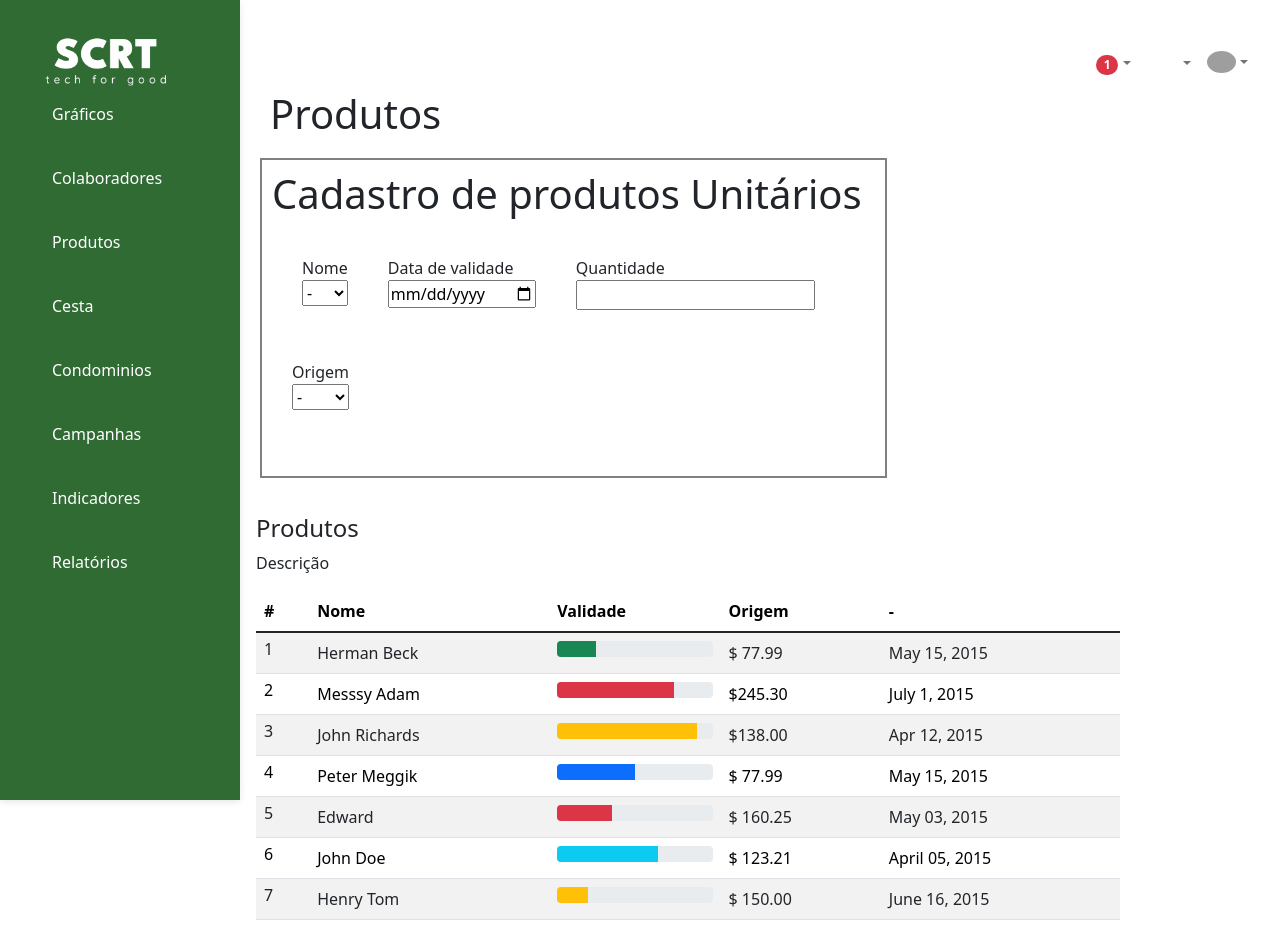
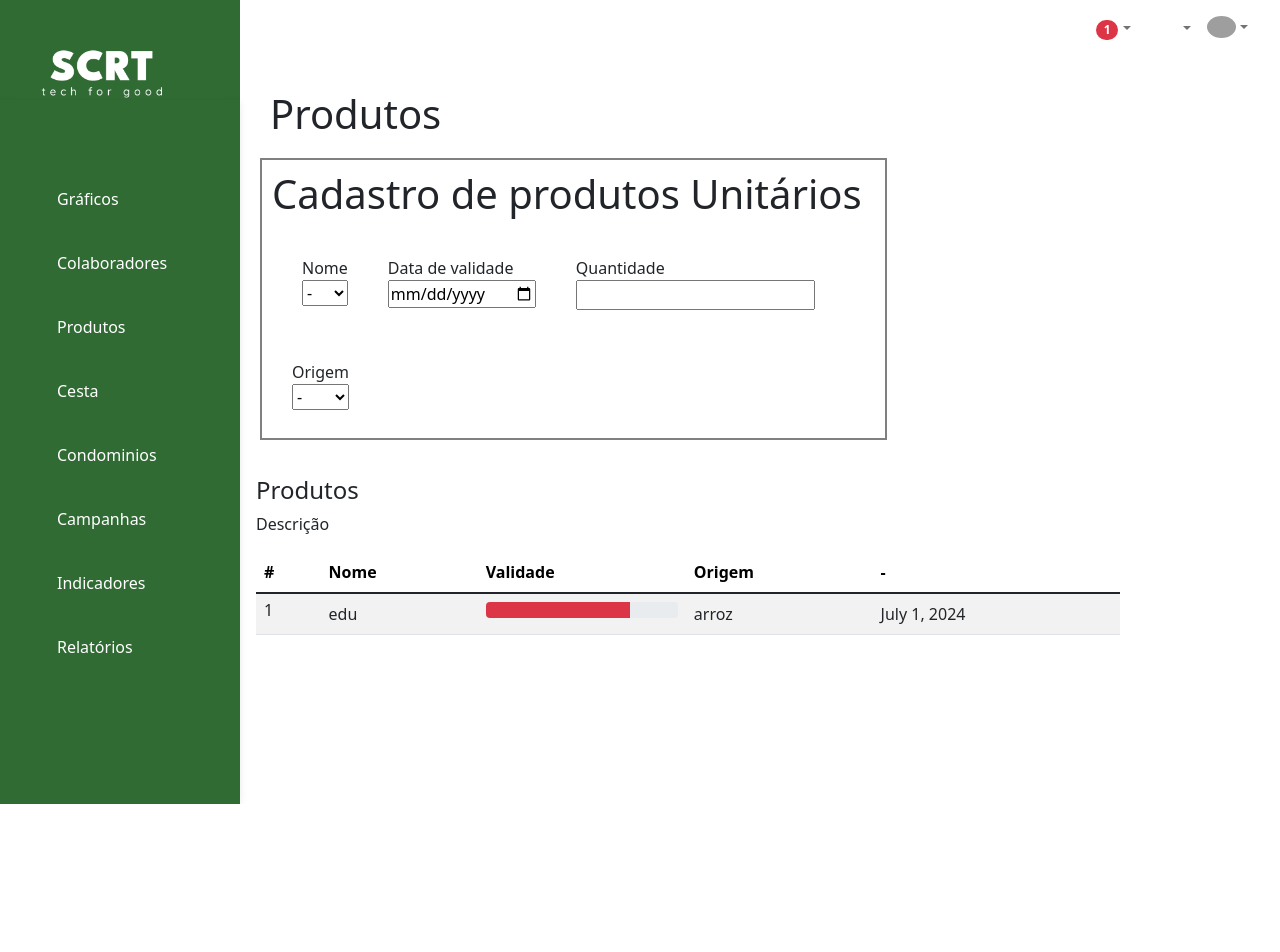
Before and after one commit to equipe-SCRT/frontend, a React (Create React App) app: page /dashboard/cadastroProduto in a window 1280 px wide. After the commit the page ends 804 px from the top, so only its background shows below. Built offline with nearby package versions, Linux system fonts and the light colour scheme; grey boxes are pictures that could not be loaded.

Commit message:
conexao feita

```diff
--- a/src/pages/ProdutoCadastroPage.jsx
+++ b/src/pages/ProdutoCadastroPage.jsx
@@ -9,32 +9,98 @@
 import NavBar from './components/navbar.component';
 
 const ProdutoCadastro = () => {
+  let produtos = [
+    <tr>
+    <td className="py-1">
+      1
+    </td>
+    <td>edu</td>
+    <td>
+      <div className="progress">
+        <div
+          className="progress-bar bg-danger"
+          role="progressbar"
+          style={{ width: "75%" }}
+          aria-valuenow={75}
+          aria-valuemin={0}
+          aria-valuemax={100}
+        />
+      </div>
+    </td>
+    <td>arroz</td>
+    <td>July 1, 2024</td>
+  </tr>
+  ];
+
+  const api = axios.create({
+    baseURL: "http://localhost:8080/produtos",
+    withCredentials: false,
+    headers: {
+      'Access-Control-Allow-Origin': '*',
+      'Access-Control-Allow-Methods': 'GET,PUT,POST,DELETE,PATCH,OPTIONS',
+    }
+  });
+  async function pegarProdutos() {
+    api.get("").then((response) => {
+      console.log(response.data)
+      let encontrados = response.data;
+      for (var i = 0; i < encontrados.length; i++) {
+        console.log("--------")
+        console.log(encontrados[i])
+        produtos.push(
+          <tr>
+            <td className="py-1">
+              {encontrados[i].id}
+            </td>
+            <td>{encontrados[i].nome}</td>
+            <td>
+              <div className="progress">
+                <div
+                  className="progress-bar bg-danger"
+                  role="progressbar"
+                  style={{ width: "75%" }}
+                  aria-valuenow={75}
+                  aria-valuemin={0}
+                  aria-valuemax={100}
+                />
+              </div>
+            </td>
+            <td>{encontrados[i].tipoProduto.nome}</td>
+            <td>July 1, 2024</td>
+          </tr>
+        )
+      }
+      return produtos;
+    })
+
+  }
+
   return (
     <>
-      <div style={{display: "flex", height: "100vh"}}>
+      <div style={{ display: "flex", height: "100%" }}>
         <NavBar />
-          <div style={{display: "block", width: "70vw", margin: "30,30,30,30"}}>
-            <h1 style={{margin: "90px 20px 20px 30px"}}>Produtos</h1>
-          <div style={{width: "70%", left:"20%", height: "40%", border: "2px solid gray", margin: "20px", padding: 10}}>
+        <div style={{ display: "block", width: "70vw", margin: "30,30,30,30" }}>
+          <h1 style={{ margin: "90px 20px 20px 30px" }}>Produtos</h1>
+          <div style={{ width: "70%", left: "20%", height: "40%", border: "2px solid gray", margin: "20px", padding: 10 }}>
             <h1>Cadastro de produtos Unitários</h1>
-            <div style={{display: 'flex', flexDirection: "row", padding: 10, width: "100%"}}>
-              <div style={{display: 'flex', flexDirection: "Column", padding: 20}}>
+            <div style={{ display: 'flex', flexDirection: "row", padding: 10, width: "100%" }}>
+              <div style={{ display: 'flex', flexDirection: "Column", padding: 20 }}>
                 Nome
                 <select name="" id="">
                   <option value="">-</option>
                 </select>
               </div>
-              <div style={{display: 'flex', flexDirection: "Column", padding: 20}}>
+              <div style={{ display: 'flex', flexDirection: "Column", padding: 20 }}>
                 Data de validade
                 <input type="date" name="" id="" />
               </div>
-              <div style={{display: 'flex', flexDirection: "Column", padding: 20}}>
+              <div style={{ display: 'flex', flexDirection: "Column", padding: 20 }}>
                 Quantidade
                 <input type="number" name="" id="" />
               </div>
             </div>
-            <div style={{display: 'flex', flexDirection: "row"}}>
-              <div style={{display: 'flex', flexDirection: "Column", padding: 20}}>
+            <div style={{ display: 'flex', flexDirection: "row" }}>
+              <div style={{ display: 'flex', flexDirection: "Column", padding: 20 }}>
                 Origem
                 <select name="" id="">
                   <option value="">-</option>
@@ -61,146 +127,7 @@
                     </tr>
                   </thead>
                   <tbody>
-                  <tr>
-                    <td className="py-1">
-                      1
-                    </td>
-                    <td>Herman Beck</td>
-                    <td>
-                      <div className="progress">
-                        <div
-                          className="progress-bar bg-success"
-                          role="progressbar"
-                          style={{ width: "25%" }}
-                          aria-valuenow={25}
-                          aria-valuemin={0}
-                          aria-valuemax={100}
-                        />
-                      </div>
-                    </td>
-                    <td>$ 77.99</td>
-                    <td>May 15, 2015</td>
-                  </tr>
-                  <tr>
-                    <td className="py-1">
-                      2
-                    </td>
-                    <td>Messsy Adam</td>
-                    <td>
-                      <div className="progress">
-                        <div
-                          className="progress-bar bg-danger"
-                          role="progressbar"
-                          style={{ width: "75%" }}
-                          aria-valuenow={75}
-                          aria-valuemin={0}
-                          aria-valuemax={100}
-                        />
-                      </div>
-                    </td>
-                    <td>$245.30</td>
-                    <td>July 1, 2015</td>
-                  </tr>
-                  <tr>
-                    <td className="py-1">
-                     3
-                    </td>
-                    <td>John Richards</td>
-                    <td>
-                      <div className="progress">
-                        <div
-                          className="progress-bar bg-warning"
-                          role="progressbar"
-                          style={{ width: "90%" }}
-                          aria-valuenow={90}
-                          aria-valuemin={0}
-                          aria-valuemax={100}
-                        />
-                      </div>
-                    </td>
-                    <td>$138.00</td>
-                    <td>Apr 12, 2015</td>
-                  </tr>
-                  <tr>
-                    <td className="py-1">
-                      4
-                    </td>
-                    <td>Peter Meggik</td>
-                    <td>
-                      <div className="progress">
-                        <div
-                          className="progress-bar bg-primary"
-                          role="progressbar"
-                          style={{ width: "50%" }}
-                          aria-valuenow={50}
-                          aria-valuemin={0}
-                          aria-valuemax={100}
-                        />
-                      </div>
-                    </td>
-                    <td>$ 77.99</td>
-                    <td>May 15, 2015</td>
-                  </tr>
-                  <tr>
-                    <td className="py-1">
-                      5
-                    </td>
-                    <td>Edward</td>
-                    <td>
-                      <div className="progress">
-                        <div
-                          className="progress-bar bg-danger"
-                          role="progressbar"
-                          style={{ width: "35%" }}
-                          aria-valuenow={35}
-                          aria-valuemin={0}
-                          aria-valuemax={100}
-                        />
-                      </div>
-                    </td>
-                    <td>$ 160.25</td>
-                    <td>May 03, 2015</td>
-                  </tr>
-                  <tr>
-                    <td className="py-1">
-                     6
-                    </td>
-                    <td>John Doe</td>
-                    <td>
-                      <div className="progress">
-                        <div
-                          className="progress-bar bg-info"
-                          role="progressbar"
-                          style={{ width: "65%" }}
-                          aria-valuenow={65}
-                          aria-valuemin={0}
-                          aria-valuemax={100}
-                        />
-                      </div>
-                    </td>
-                    <td>$ 123.21</td>
-                    <td>April 05, 2015</td>
-                  </tr>
-                  <tr>
-                    <td className="py-1">
-                      7
-                    </td>
-                    <td>Henry Tom</td>
-                    <td>
-                      <div className="progress">
-                        <div
-                          className="progress-bar bg-warning"
-                          role="progressbar"
-                          style={{ width: "20%" }}
-                          aria-valuenow={20}
-                          aria-valuemin={0}
-                          aria-valuemax={100}
-                        />
-                      </div>
-                    </td>
-                    <td>$ 150.00</td>
-                    <td>June 16, 2015</td>
-                  </tr>
+                    {produtos}
                   </tbody>
                 </table>
               </div>
--- a/src/pages/components/navbar.component.jsx
+++ b/src/pages/components/navbar.component.jsx
@@ -11,6 +11,24 @@ const NavBar = () => {
 
   return (
     <header>
+      <div id='img' style={{
+        width: "240px",
+        height: "100px",
+        display: 'flex',
+        alignContent: "center",
+        backgroundColor: "#306B34",
+        padding: "20px"
+      }}>
+        <a className="navbar-brand" href="#">
+            <img
+              src={imagemLogo}
+              height={100}
+              alt="MDB Logo"
+              loading="lazy"
+              style={{padding: 15}}
+            />
+          </a>
+      </div>
   {/* Sidebar */}
   <nav
     id="sidebarMenu"
@@ -20,6 +38,7 @@ const NavBar = () => {
   >
     <div className="position-sticky">
       <div className="list-group list-group-flush mx-3 mt-4" id='components'>
+
         <a
           href="#"
           id="link-nav"
@@ -104,15 +123,7 @@ const NavBar = () => {
       </button>
       {/* Brand */}
 
-      <a className="navbar-brand" href="#">
-          <img
-            src={imagemLogo}
-            height={100}
-            alt="MDB Logo"
-            loading="lazy"
-            style={{padding: 15}}
-          />
-        </a>
+
 
 
       {/* Right links */}
--- a/src/styles/NavBar.component.css
+++ b/src/styles/NavBar.component.css
@@ -1,13 +1,15 @@
 #link-nav{
     color: white;
     text-decoration: none;
-    padding: 20px;
-    margin-top: 10;
+    padding-bottom: 40px;
+    padding-left: 20px;
+    padding-right: 20px;
+
+    margin-top: 0;
 }
 
 #components{
     display: flex;
     flex-direction: column;
-
-
+    padding: 5px;
 }
```
Also changed, not shown: src/apiGeneric.js (added, +7 -0 lines), src/pages/components/produtosLista.component.jsx (added, +55 -0 lines). Lines whose indentation alone changed are shown as unchanged.
